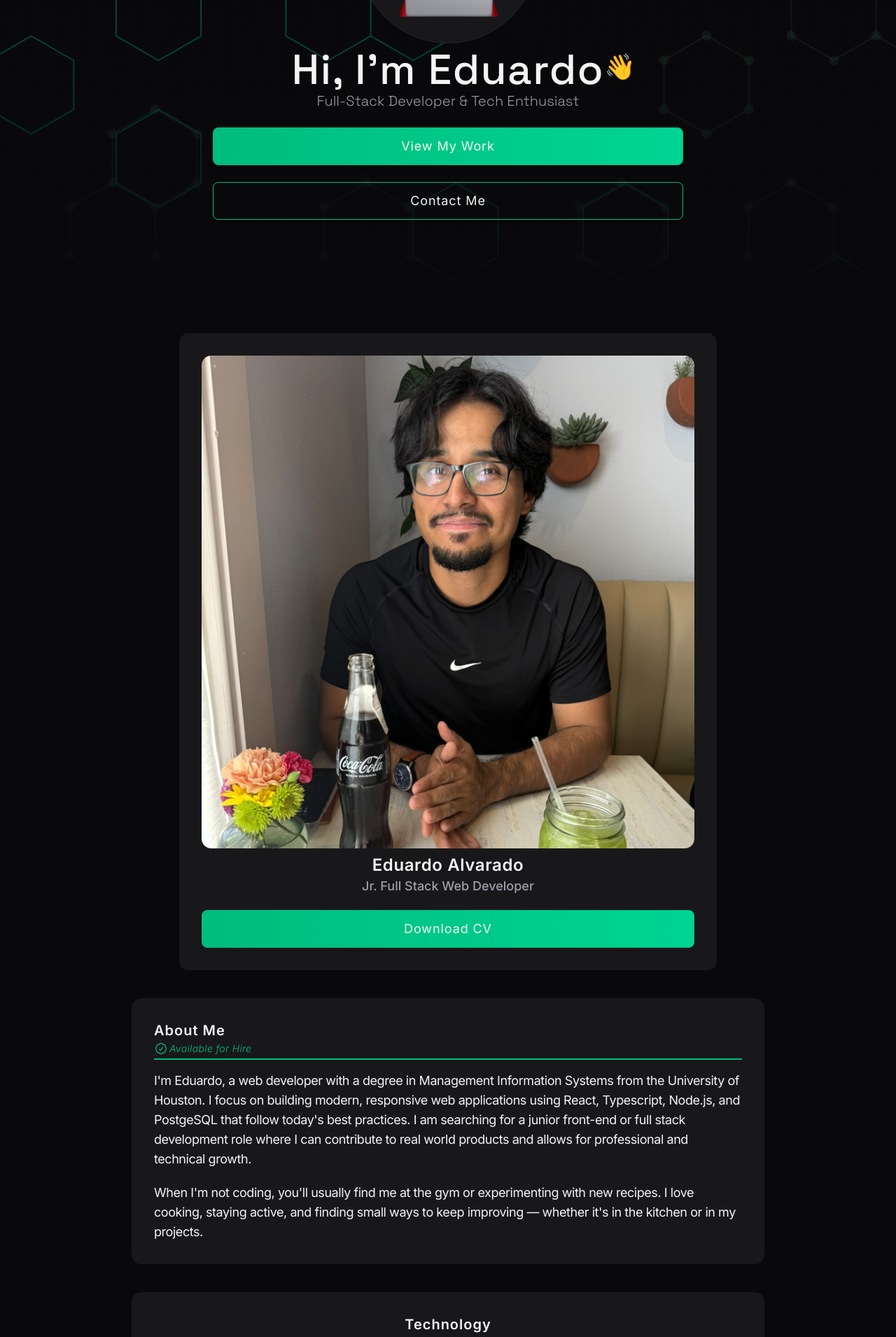
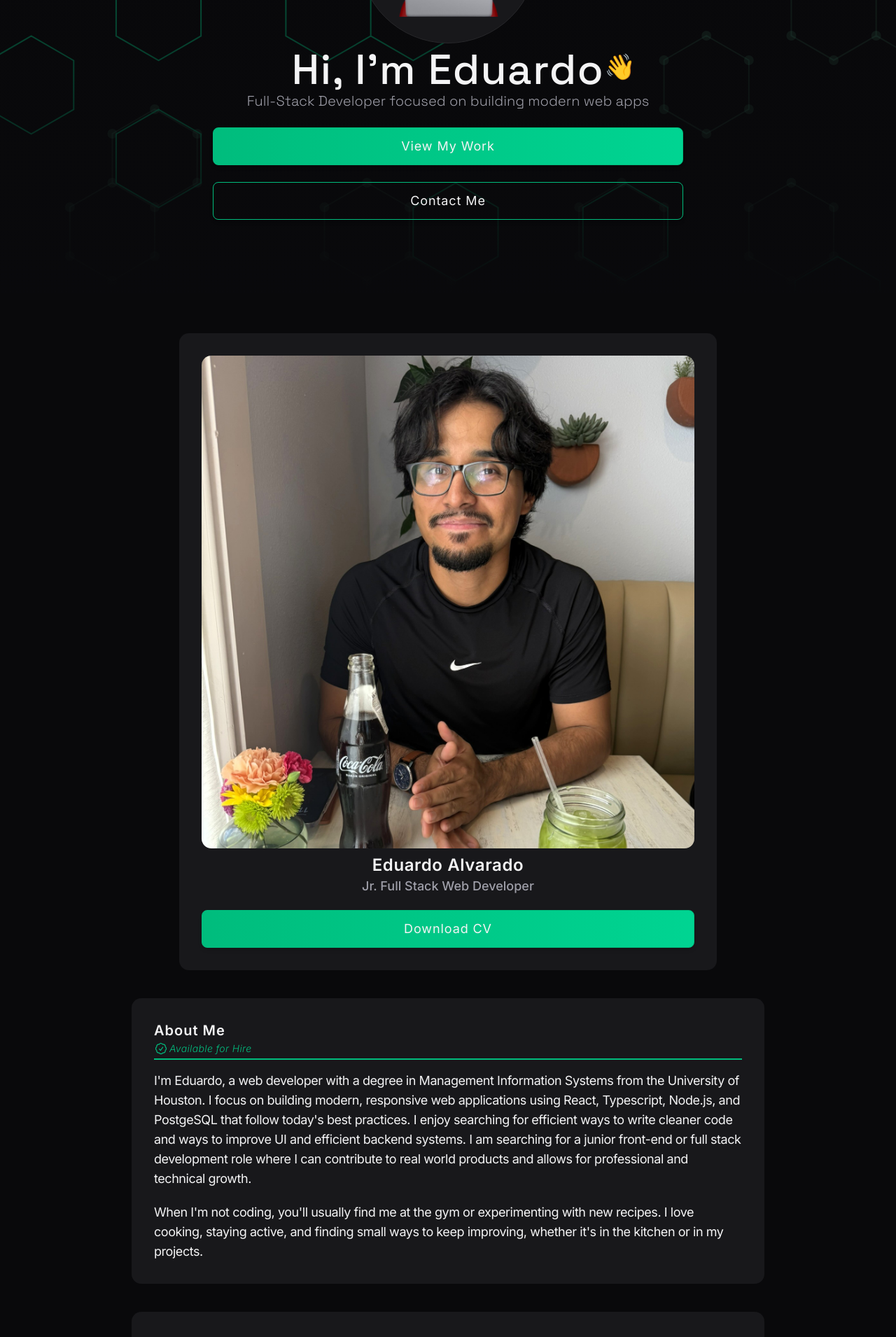
Before and after one commit to ealvara6/devfolio, a React (Vite) app: page / in a window 1280 px wide. Shown: the part 300-2210 px from the top of the page at 70% size. Built offline with nearby package versions, Linux system fonts and the light colour scheme.

Commit message:
misc: slight description changes

```diff
--- a/src/components/sections/about/About.tsx
+++ b/src/components/sections/about/About.tsx
@@ -68,14 +68,16 @@ export const About = () => {
               Information Systems from the University of Houston. I focus on
               building modern, responsive web applications using React,
               Typescript, Node.js, and PostgeSQL that follow today's best
-              practices. I am searching for a junior front-end or full stack
-              development role where I can contribute to real world products and
-              allows for professional and technical growth.
+              practices. I enjoy searching for efficient ways to write cleaner
+              code and ways to improve UI and efficient backend systems. I am
+              searching for a junior front-end or full stack development role
+              where I can contribute to real world products and allows for
+              professional and technical growth.
             </div>
             <div className="">
               When I'm not coding, you'll usually find me at the gym or
               experimenting with new recipes. I love cooking, staying active,
-              and finding small ways to keep improving — whether it's in the
+              and finding small ways to keep improving, whether it's in the
               kitchen or in my projects.
             </div>
           </div>
--- a/src/components/sections/hero/Hero.tsx
+++ b/src/components/sections/hero/Hero.tsx
@@ -26,7 +26,7 @@ export const Hero = () => {
               </span>
             </div>
             <div className="font-subheading text-md sm:text-lg md:text-xl font-light text-text-muted tracking-normal pb-4">
-              Full-Stack Developer & Tech Enthusiast
+              Full-Stack Developer focused on building modern web apps
             </div>
           </div>
           <div className="w-full text-base md:text-lg flex flex-col gap-6 tracking-wide items-center">
```
